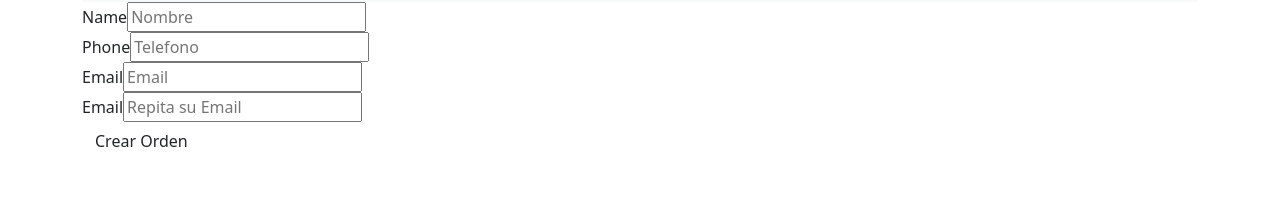
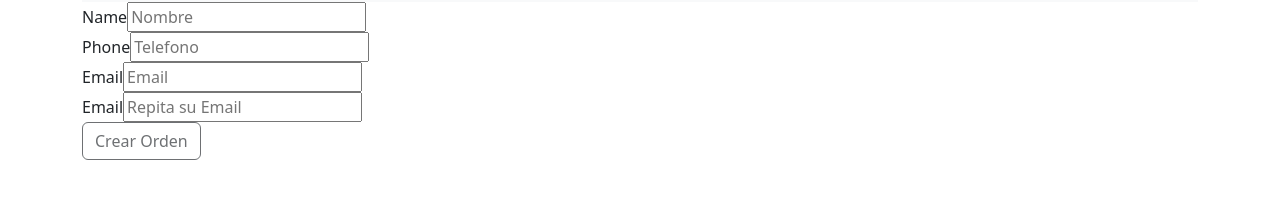
Before and after one commit to smonsan/ReactCM47170, a React (Create React App) app: page /checkout in a window 1280 px wide. Shown: the part 84-296 px from the top of the page. Built offline with nearby package versions, Linux system fonts and the light colour scheme.

Commit message:
valido mail en el boton de crear la orden

```diff
--- a/src/Components/Checkout/Checkout.js
+++ b/src/Components/Checkout/Checkout.js
@@ -73,7 +73,7 @@ const Checkout = () => {
                             <input type='text' placeholder='Repita su Email' name='email' onChange={((e) => setValidateEmail(e.target.value))} />
                         </div>
                         <div>
-                            <button type='submit' className='btn'>
+                            <button type='submit' className='btn' disabled={validateEmail !==user.mail}>
                                 Crear Orden
                             </button>
                         </div>
```
